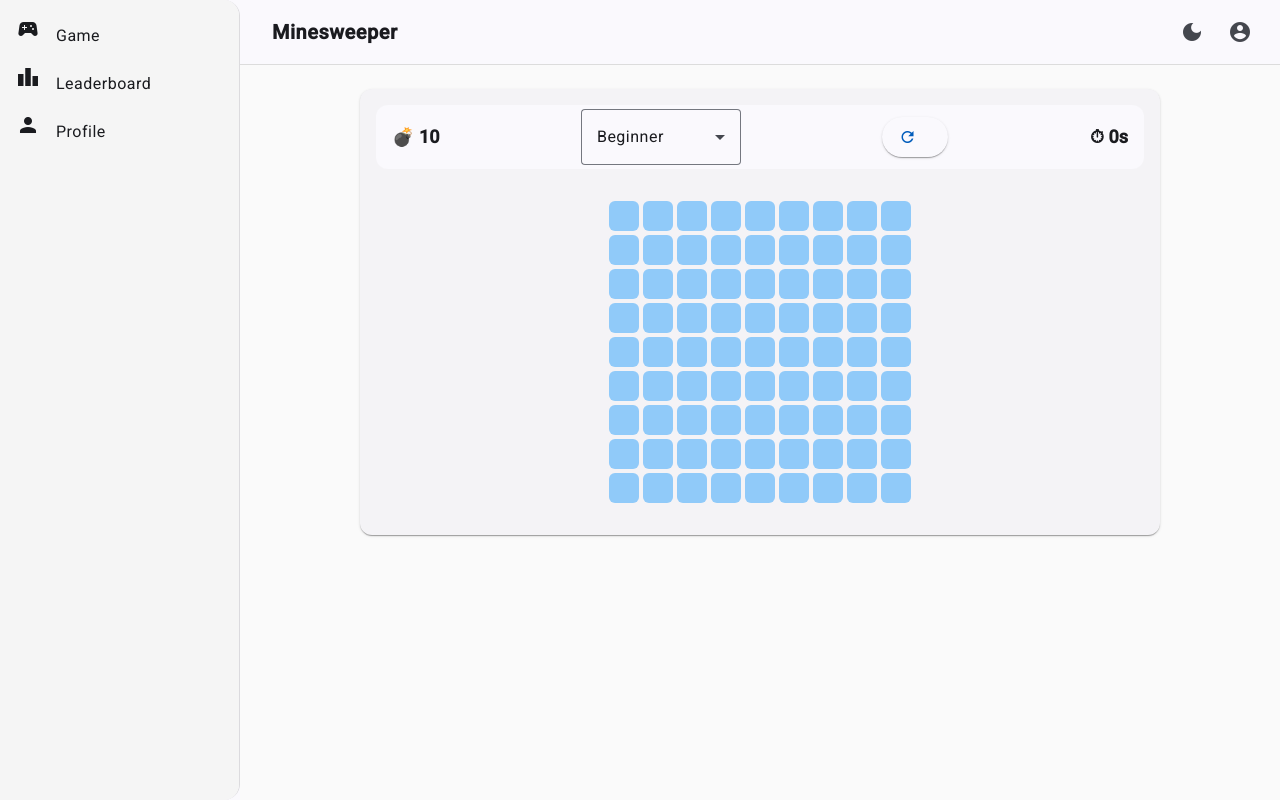
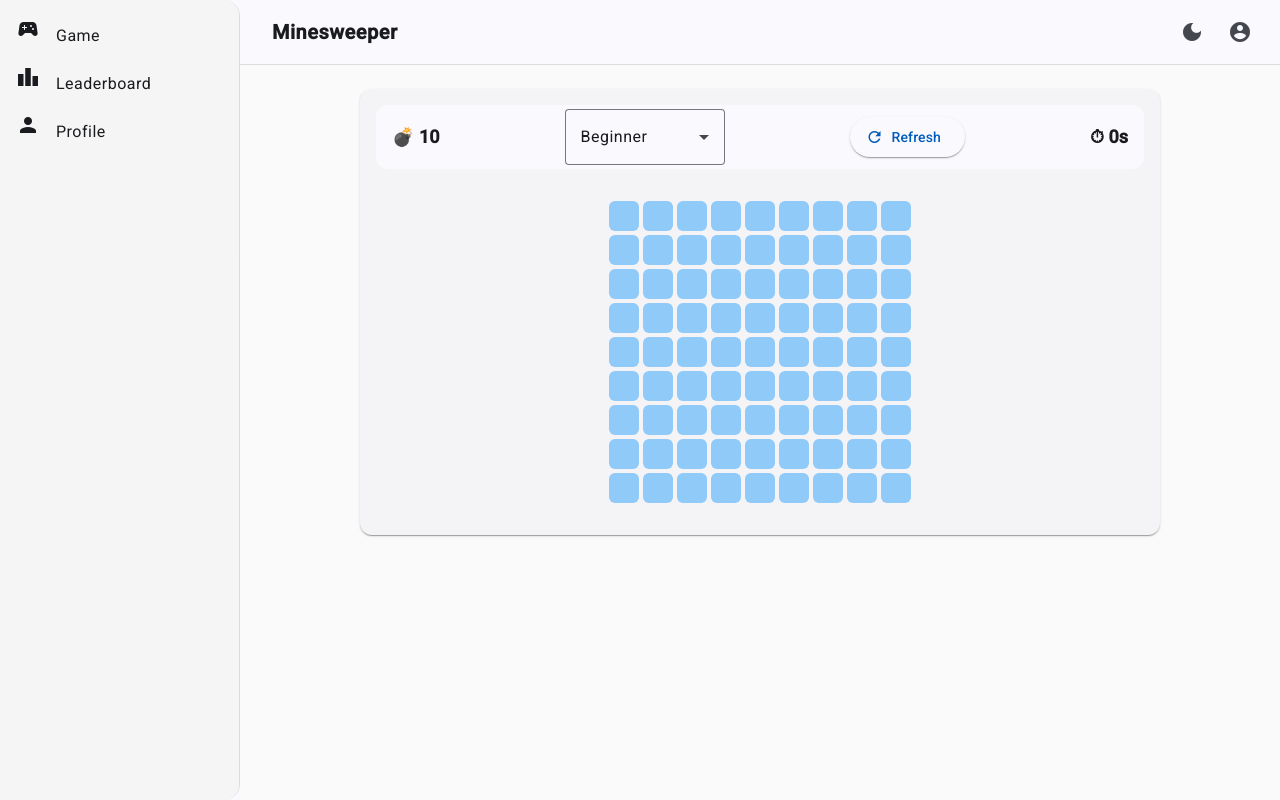
Before and after one commit to mongeki/minesweeper, an Angular app: page /game in a window 1280 px wide. Built offline with nearby package versions, Linux system fonts and the light colour scheme.

Commit message:
feat: add text to refresh button

```diff
--- a/src/app/features/game/components/game-toolbar/game-toolbar.html
+++ b/src/app/features/game/components/game-toolbar/game-toolbar.html
@@ -11,6 +11,7 @@
 
   <button mat-raised-button color="primary" (click)="game.newGame()">
     <mat-icon>refresh</mat-icon>
+    {{ 'Refresh' }}
   </button>
 
   <div class="counter">⏱ {{ game.time() }}s</div>
```
